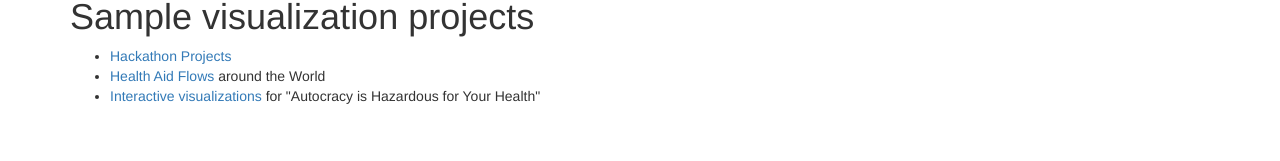
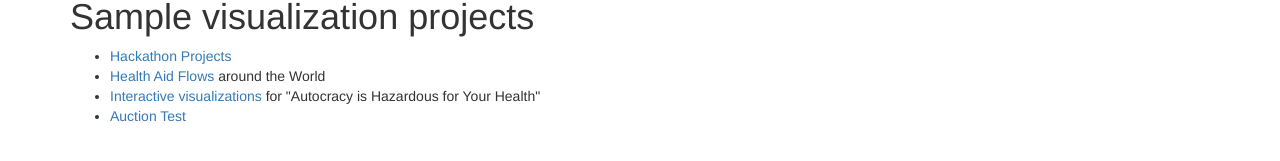
Before and after one commit to tnt2113/tnt2113.github.io, a Jekyll site: the page code/index.html, which Jekyll copies as it is, in a window 1280 px wide. Shown: the part 215-376 px from the top of the page. Built offline with Jekyll 4.4.1, drawn with Linux system fonts in a browser that asks for light colours.

Commit message:
Update index.html

```diff
--- a/code/index.html
+++ b/code/index.html
@@ -82,7 +82,7 @@ jQuery(document).ready(function($) {
     <li><a href="https://devpost.com/templin">Hackathon Projects</a></li>
     <li><a href="http://tnt2113.github.io/visualizations/armsglobe-master/">Health Aid Flows</a> around the World</li>
     <li><a href="https://www.cfr.org/article/autocracy-hazardous-your-health">Interactive visualizations</a> for "Autocracy is Hazardous for Your Health"</li>
-
+    <li><a href="index2.html">Auction Test</a></li>
   </ul>
 </body>
 </html>
```
